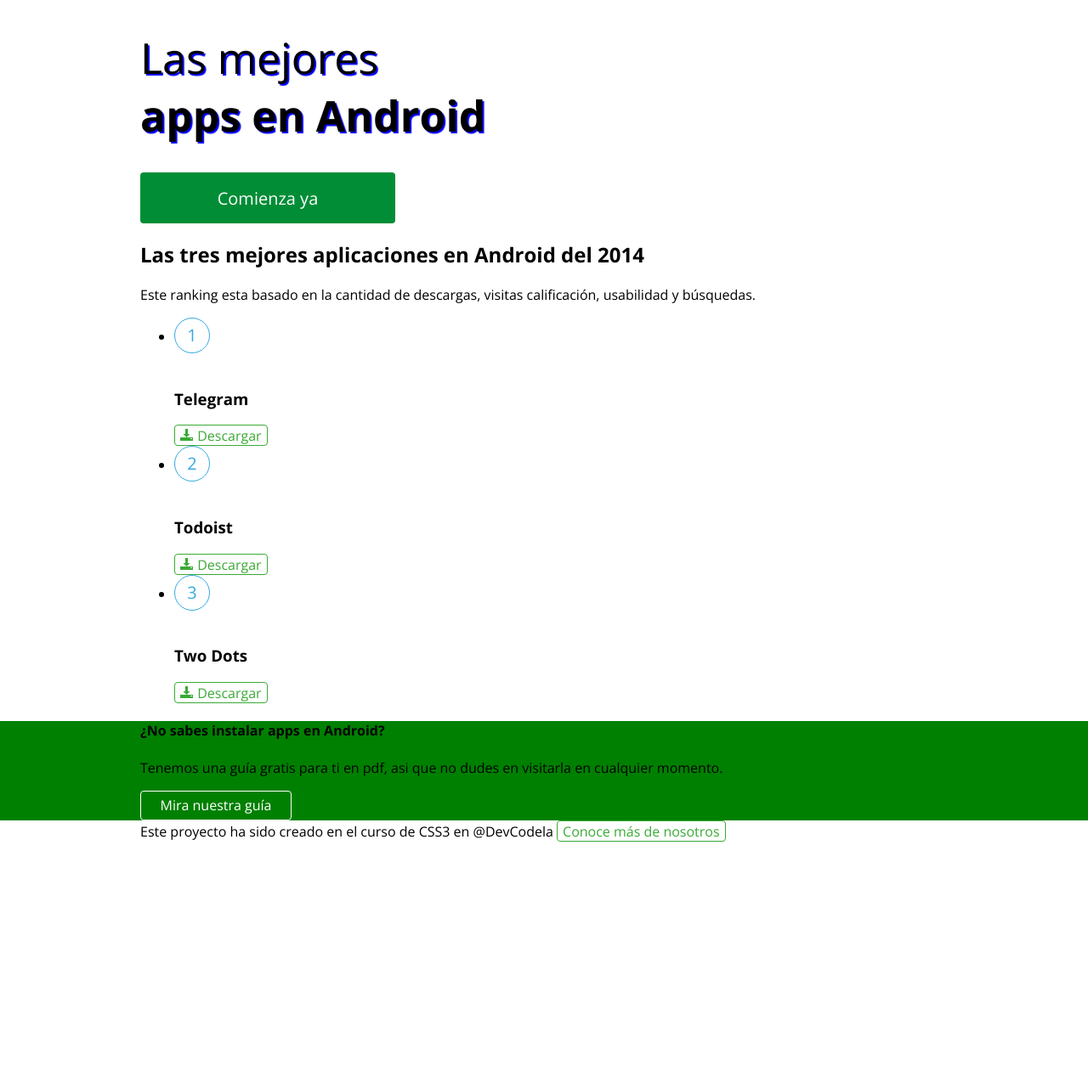
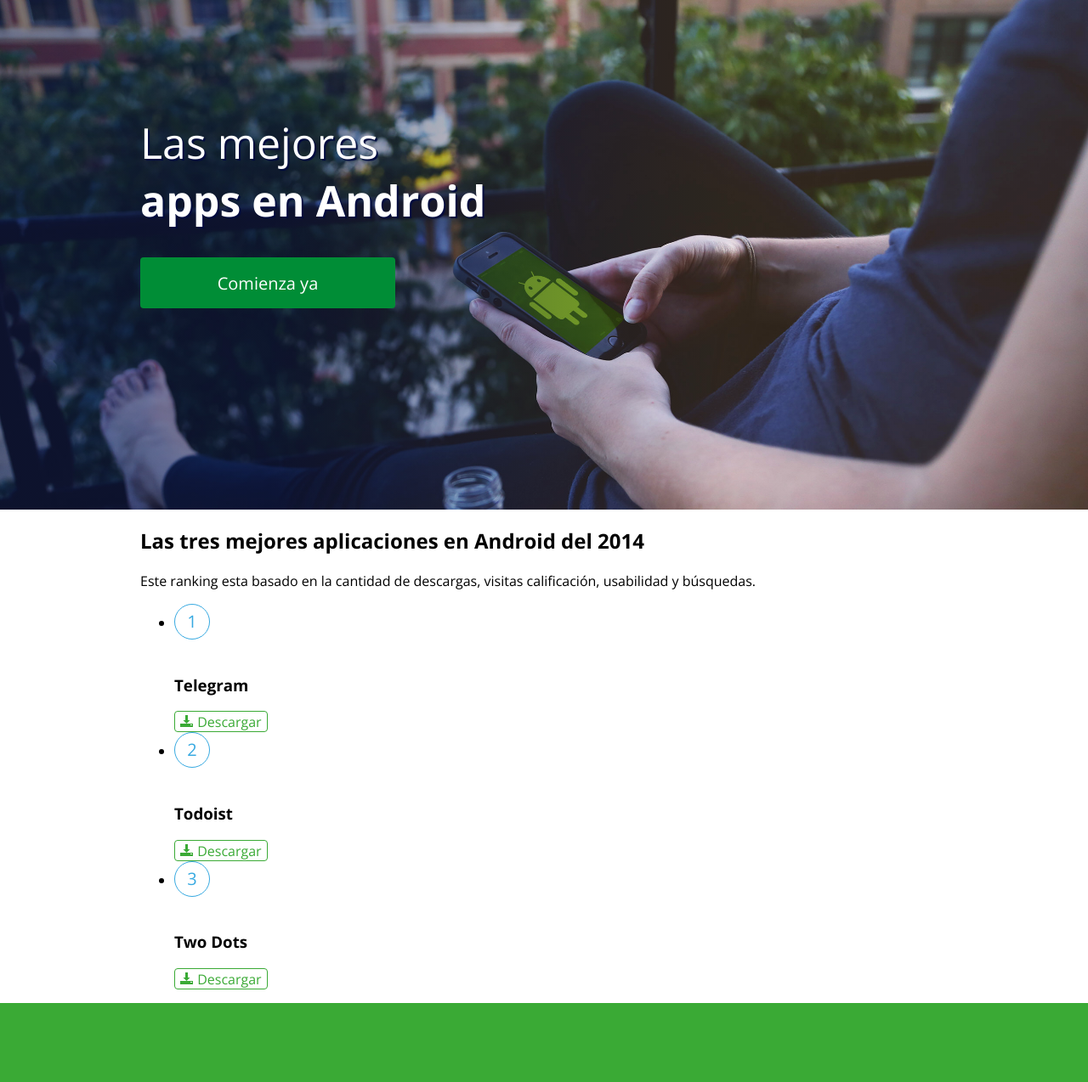
Before and after one commit to DevCodela/Curso-CSS3, a plain HTML site: page index.html in a window 1280 px wide. Shown: the top 1274 px of the page at 85% size. Before the commit the page ends 991 px from the top, so only its background shows below. Drawn offline with nearby package versions, Linux system fonts and the light colour scheme.

Commit message:
Modulo 5

```diff
--- a/css/estilos.css
+++ b/css/estilos.css
@@ -2,10 +2,6 @@
 	width: 950px;
 	padding: 0 25px;
 	margin: 0 auto;
-}
-
-#guia {
-	background: green;
 }
 
 /* Modulo 1: Bordes; */
@@ -52,8 +48,9 @@
 /* Modulo 3: Efectos de texto ; */
 
 .titulo-principal {
-	text-shadow: 2px 2px 1px blue;
+	text-shadow: 2px 2px 1px rgb(0,11,63);
 	font-size: 50px;
+	color: #fff;
 }
 
 /* Modulo 4: Web Fonts */
@@ -70,3 +67,18 @@
 .titulo-principal-grueso {
 	font-weight: 700;
 }
+
+/* Modulo 5: Backgrounds */
+
+#cabecera {
+	background-image: linear-gradient(to right, rgba(0,11,63,0.5), rgba(0,11,63,0.5) 25%, rgba(241, 143, 52,0.1) 67.5%) ,url("../img/apps-android.jpg");
+	background-size: cover;
+	min-height: 500px;
+	padding-top: 100px;
+}
+
+#guia {
+	background: #3aaa35;
+	padding: 75px 0;
+	color: #fff;
+}
```
Also changed, not shown: img/apps-android.jpg (added).
